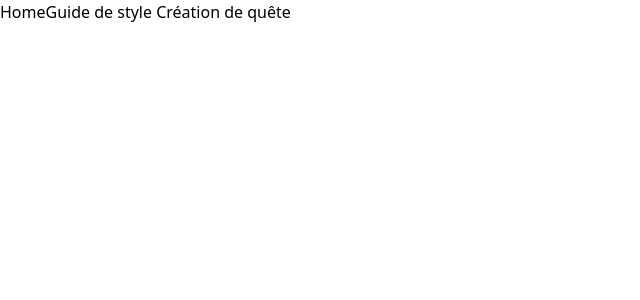
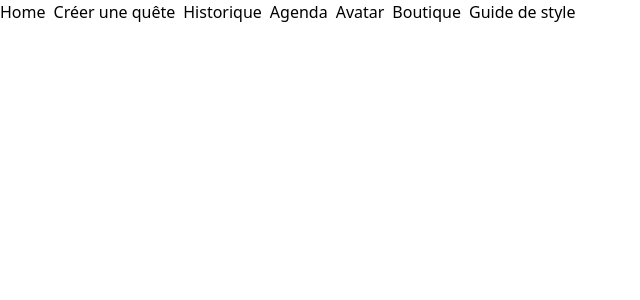
Before and after one commit to gros-eliot/Arquest-app, a Vue app: page /agenda in a window 1280 px wide. Shown: the top 300 px of the page, without its empty margins (0-640 px from the left). Built offline with nearby package versions, Linux system fonts and the light colour scheme.

Commit message:
ajouts de chaque page + router

```diff
--- a/src/App.vue
+++ b/src/App.vue
@@ -6,10 +6,15 @@ import HelloWorld from "@/components/HelloWorld.vue";
 <template>
   <header>
     <div class="wrapper">
-      <nav>
+      <nav class="flex gap-2">
         <RouterLink to="/">Home</RouterLink>
+        <RouterLink to="/create_quest"> Créer une quête</RouterLink>
+        <RouterLink to="/history">Historique</RouterLink>
+        <RouterLink to="/agenda">Agenda</RouterLink>
+        <RouterLink to="/avatar">Avatar</RouterLink>
+        <RouterLink to="/gifts">Boutique</RouterLink>
+
         <RouterLink to="/gds">Guide de style</RouterLink>
-        <RouterLink to="/qc"> Création de quête</RouterLink>
       </nav>
     </div>
   </header>
--- a/src/router/index.js
+++ b/src/router/index.js
@@ -1,7 +1,11 @@
 import { createRouter, createWebHistory } from 'vue-router'
 import HomeView from '../views/HomeView.vue'
 import GuideStyle from '../views/GuideStyle.vue'
-import Quetecree from '../views/Quetecree.vue'
+import QuestCreateView from '../views/QuestCreateView.vue'
+import HistoryView from '../views/HistoryView.vue'
+import AgendaView from '../views/AgendaView.vue'
+import AvatarView from '../views/AvatarView.vue'
+import GiftsView from '../views/GiftsView.vue'
 
 const router = createRouter({
   history: createWebHistory(import.meta.env.BASE_URL),
@@ -17,10 +21,30 @@ const router = createRouter({
       component: GuideStyle,
     },
     {
-      path: '/qc',
-      name: 'Quetecree',
-      component: Quetecree,
-    }
+      path: '/create_quest',
+      name: 'QuestCreateView',
+      component: QuestCreateView,
+    },
+    {
+      path: '/history',
+      name: 'HistoryView',
+      component: HistoryView,
+    },
+    {
+      path: '/agenda',
+      name: 'AgendaView',
+      component: AgendaView,
+    },
+    {
+      path: '/avatar',
+      name: 'AvatarView',
+      component: AvatarView,
+    },
+    {
+      path: '/gifts',
+      name: 'GiftsView',
+      component: GiftsView,
+    },
   ]
 })
 
--- /dev/null
+++ b/src/views/AgendaView.vue
@@ -0,0 +1,14 @@
+<template></template>
+
+
+<script>
+export default {
+  name: "AgendaView",
+  data() {
+    return {};
+  },
+};
+</script>
+
+<style scoped>
+</style>
--- /dev/null
+++ b/src/views/AvatarView.vue
@@ -0,0 +1,14 @@
+<template></template>
+
+
+<script>
+export default {
+  name: "AvatarView",
+  data() {
+    return {};
+  },
+};
+</script>
+
+<style scoped>
+</style>
--- /dev/null
+++ b/src/views/GiftsView.vue
@@ -0,0 +1,14 @@
+<template></template>
+
+
+<script>
+export default {
+  name: "GiftsView",
+  data() {
+    return {};
+  },
+};
+</script>
+
+<style scoped>
+</style>
--- /dev/null
+++ b/src/views/HistoryView.vue
@@ -0,0 +1,14 @@
+<template></template>
+
+
+<script>
+export default {
+  name: "HistoryView",
+  data() {
+    return {};
+  },
+};
+</script>
+
+<style scoped>
+</style>
```
Also changed, not shown: src/views/QuestCreateView.vue (renamed from src/views/Quetecree.vue).
